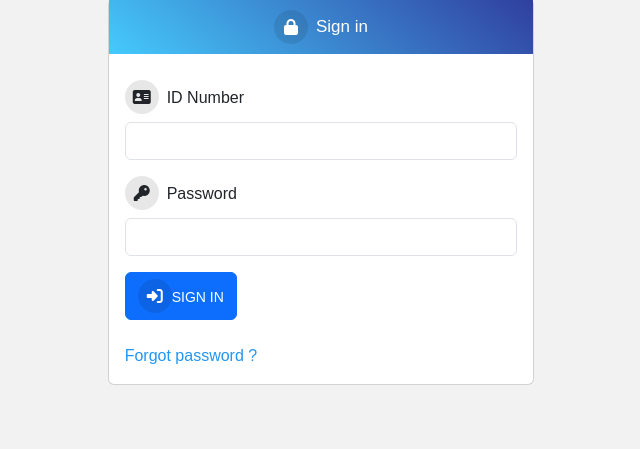
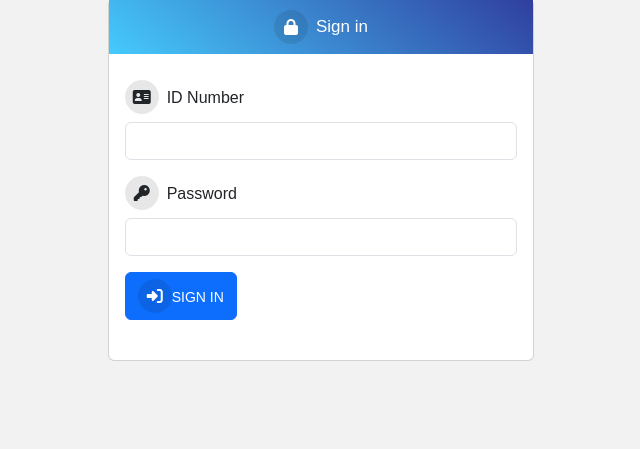
Before and after one commit to mdnanh/d97Learn, a Django app: page /en/accounts/login/?next=/en/ in a window 1280 px wide. Shown: the part 49-498 px from the top of the page, without its empty margins (319-959 px from the left). Run offline with Django 3.2, Linux system fonts and the light colour scheme; parts of the project's set-up code (start-up, migrations or seed data) failed here and were passed over; some libraries are stand-ins or nearby versions.

Commit message:
disappear forgot password?

```diff
--- a/templates/registration/login.html
+++ b/templates/registration/login.html
@@ -28,9 +28,9 @@
           <button type="submit" class="btn btn-primary" id="login-btn"><i class="fas fa-sign-in-alt"></i><small>{% trans 'SIGN IN' %}</small></button>
         </form>
         <br>
-        <div class="login-bottom">
+  {%comment%}<div class="login-bottom">
           <a href="{% url 'password_reset' %}" class="link">{% trans 'Forgot password ?' %}</a>
-        </div>
+        </div>{% endcomment %}
       </div>
   </div>
 </div>
```
Also changed, not shown: 2 other files.
